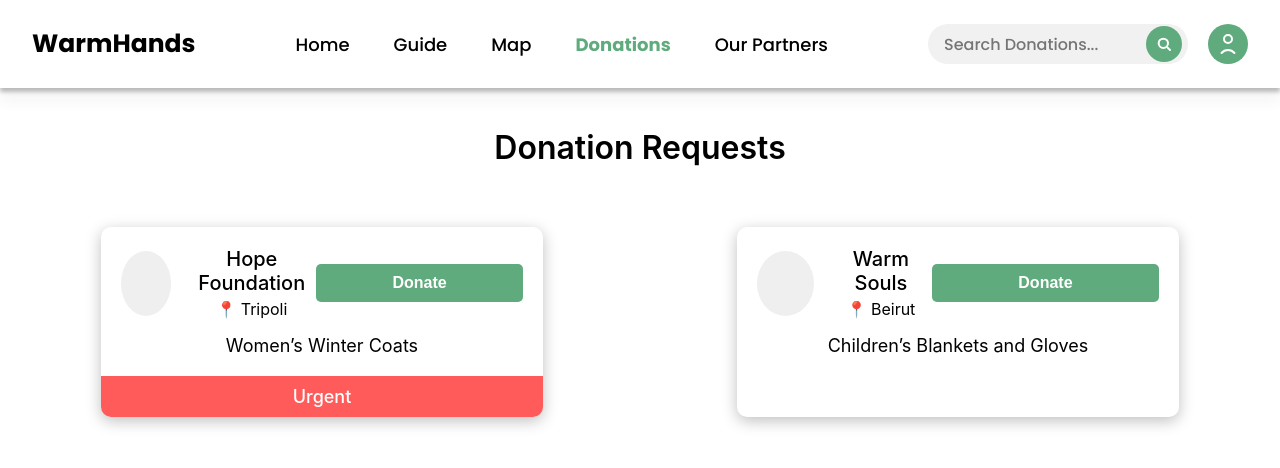
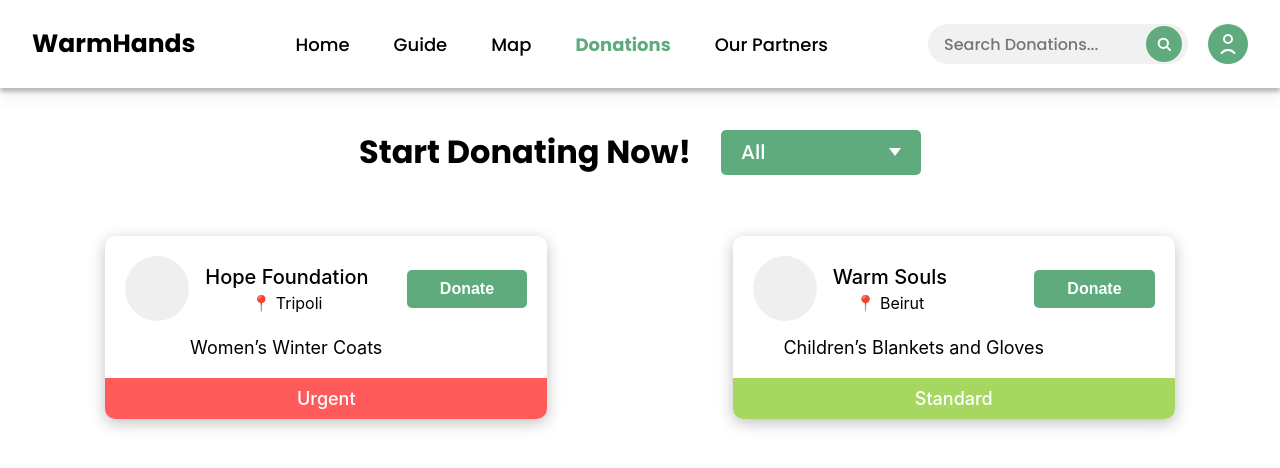
Before and after one commit to HusseinAtoui/donationplatform-frontend, a React (Create React App) app: page /donations in a window 1280 px wide. Shown: the top 468 px of the page. Built offline with nearby package versions, Linux system fonts and the light colour scheme.

Commit message:
setup donations

```diff
--- a/src/components/DonationRequestCard/DonationRequestCard.css
+++ b/src/components/DonationRequestCard/DonationRequestCard.css
@@ -58,9 +58,12 @@
     font-size: 18px;
     color: #000;
     margin-top: 8px;
+    margin-left: 0px;
+    width: calc(100% - 80px);
 }
 
 .donate-button {
+    width: 30%;
     background-color: #5fab7d;
     color: white;
     border: none;
@@ -75,13 +78,21 @@
     background-color: #4a996b;
 }
 
-.urgent-banner {
-  background-color: #ff5b5b;
-  color: white;
+/* Status banner — red for urgent, green for standard */
+.status-banner {
     text-align: center;
     padding: 10px 0;
     border-radius: 0 0 10px 10px;
     font-size: 18px;
     font-weight: 500;
     width: 100%;
+    color: white;
 }
+
+.status-banner.urgent {
+    background-color: #ff5b5b;
+}
+
+.status-banner.standard {
+    background-color: #A6D861;
+}
--- a/src/components/DonationRequestCard/DonationRequestCard.jsx
+++ b/src/components/DonationRequestCard/DonationRequestCard.jsx
@@ -1,7 +1,7 @@
 import React from 'react';
 import './DonationRequestCard.css';
 
-export default function DonationRequestCard({ ngoName, location, description, urgent, onDonate }) {
+export default function DonationRequestCard({ ngoName, location, description, status, onDonate }) {
     return (
         <div className="donation-card">
             <div className="donation-card-content">
@@ -19,7 +19,9 @@ export default function DonationRequestCard({ ngoName, location, description, ur
                 <p className="donation-description">{description}</p>
             </div>
 
-      {urgent && <div className="urgent-banner">Urgent</div>}
+            <div className={`status-banner ${status === 'urgent' ? 'urgent' : 'standard'}`}>
+                {status === 'urgent' ? 'Urgent' : 'Standard'}
+            </div>
         </div>
     );
 }
--- a/src/pages/Donations/Donations.css
+++ b/src/pages/Donations/Donations.css
@@ -6,12 +6,66 @@
 .donations-title {
     font-size: 32px;
     font-weight: 600;
-    margin-bottom: 40px;
+    margin: 0;
+    /* Remove bottom margin */
+    font-family: 'Poppins', sans-serif;
 }
 
 .donations-grid {
     display: flex;
     flex-wrap: wrap;
     justify-content: center;
-    gap: 32px;
+    gap: 15px;
 }
+
+.donations-header {
+    display: flex;
+    align-items: center;
+    justify-content: center;
+    gap: 30px;
+    margin-bottom: 40px;
+    flex-wrap: wrap;
+}
+
+.urgency-filter {
+    position: relative;
+    width: 200px;
+    height: 45px;
+    background: #5fab7d;
+    border-radius: 5px;
+    cursor: pointer;
+    display: flex;
+    align-items: center;
+    justify-content: space-between;
+    padding: 0 20px;
+    box-sizing: border-box;
+    font-family: 'Poppins', sans-serif;
+    font-size: 20px;
+    color: white;
+}
+
+.urgency-select {
+    position: absolute;
+    top: 0;
+    left: 0;
+    width: 100%;
+    height: 100%;
+    opacity: 0;
+    cursor: pointer;
+    z-index: 2;
+}
+
+.filter-label {
+    z-index: 1;
+    pointer-events: none;
+}
+
+.custom-arrow {
+    width: 0;
+    height: 0;
+    border-left: 6px solid transparent;
+    border-right: 6px solid transparent;
+    border-top: 8px solid white;
+    z-index: 1;
+    pointer-events: none;
+}
--- a/src/pages/Donations/Donations.jsx
+++ b/src/pages/Donations/Donations.jsx
@@ -1,29 +1,62 @@
-import React from 'react';
+import React, { useState } from 'react';
 import DonationRequestCard from '../../components/DonationRequestCard/DonationRequestCard';
 import './Donations.css';
 
+const urgencyOptions = ['All', 'Urgent', 'Standard'];
+
 export default function Donations() {
+    const [selectedUrgency, setSelectedUrgency] = useState('All');
+
     const dummyRequests = [
         {
             ngoName: 'Hope Foundation',
             location: 'Tripoli',
             description: 'Women’s Winter Coats',
-      urgent: true,
+            status: 'urgent',
         },
         {
             ngoName: 'Warm Souls',
             location: 'Beirut',
             description: 'Children’s Blankets and Gloves',
-      urgent: false,
+            status: 'standard',
         },
     ];
 
+    const filteredRequests =
+        selectedUrgency === 'All'
+            ? dummyRequests
+            : dummyRequests.filter((req) => req.status === selectedUrgency.toLowerCase());
+
     return (
         <div className="donations-page">
-      <h1 className="donations-title">Donation Requests</h1>
+            <div className="donations-header">
+                <h1 className="donations-title">Start Donating Now!</h1>
+                <div className="urgency-filter">
+                    <select
+                        className="urgency-select"
+                        value={selectedUrgency}
+                        onChange={(e) => setSelectedUrgency(e.target.value)}
+                        aria-label="Filter donation requests by urgency"
+                    >
+                        {urgencyOptions.map((option) => (
+                            <option key={option} value={option}>
+                                {option}
+                            </option>
+                        ))}
+                    </select>
+                    <span className="filter-label">{selectedUrgency}</span>
+                    <div className="custom-arrow"></div>
+                </div>
+            </div>
+
+
             <div className="donations-grid">
-        {dummyRequests.map((req, index) => (
-          <DonationRequestCard key={index} {...req} onDonate={() => alert(`Donating to ${req.ngoName}`)} />
+                {filteredRequests.map((req, index) => (
+                    <DonationRequestCard
+                        key={index}
+                        {...req}
+                        onDonate={() => alert(`Donating to ${req.ngoName}`)}
+                    />
                 ))}
             </div>
         </div>
```
Lines whose indentation alone changed are shown as unchanged.
